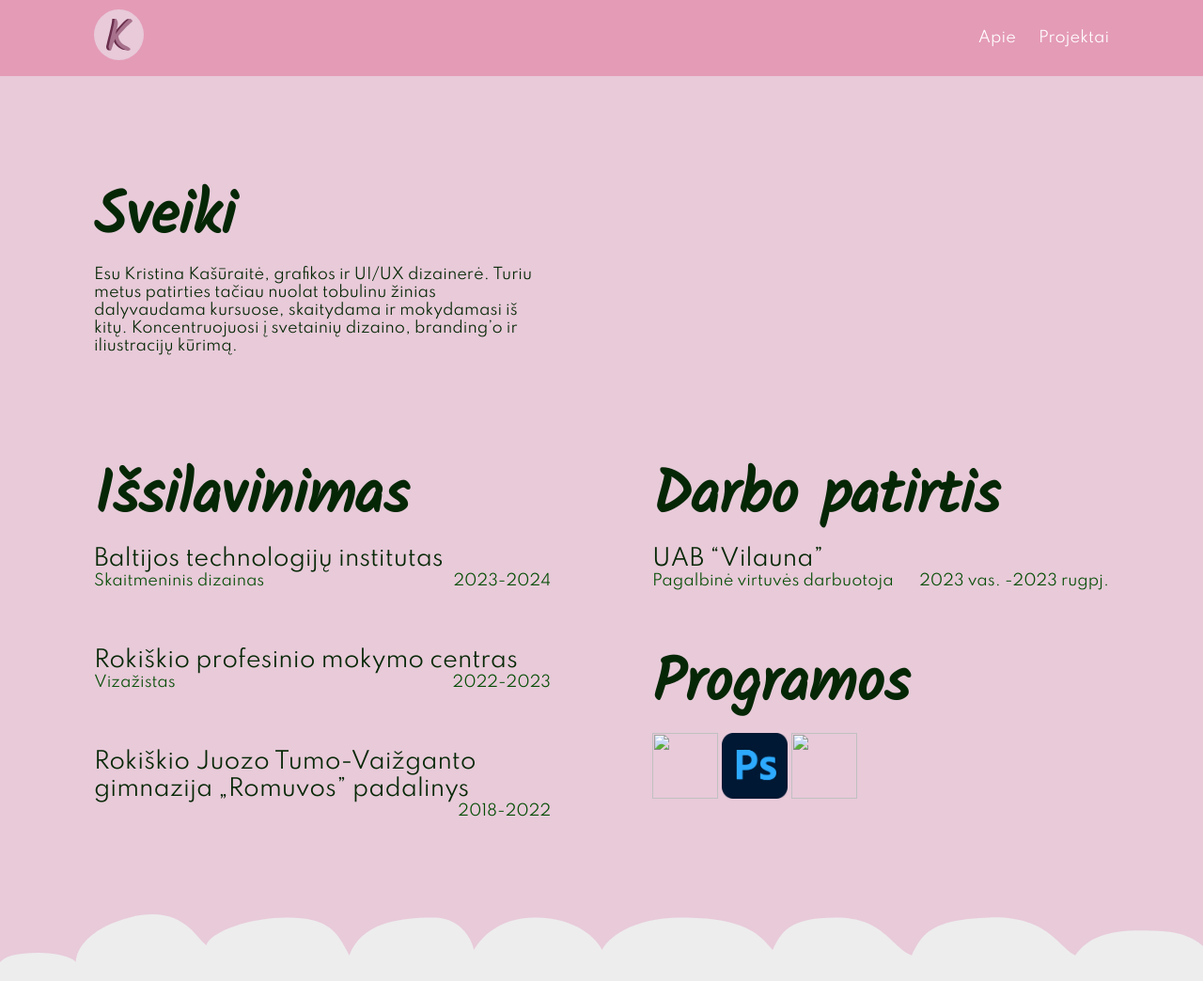
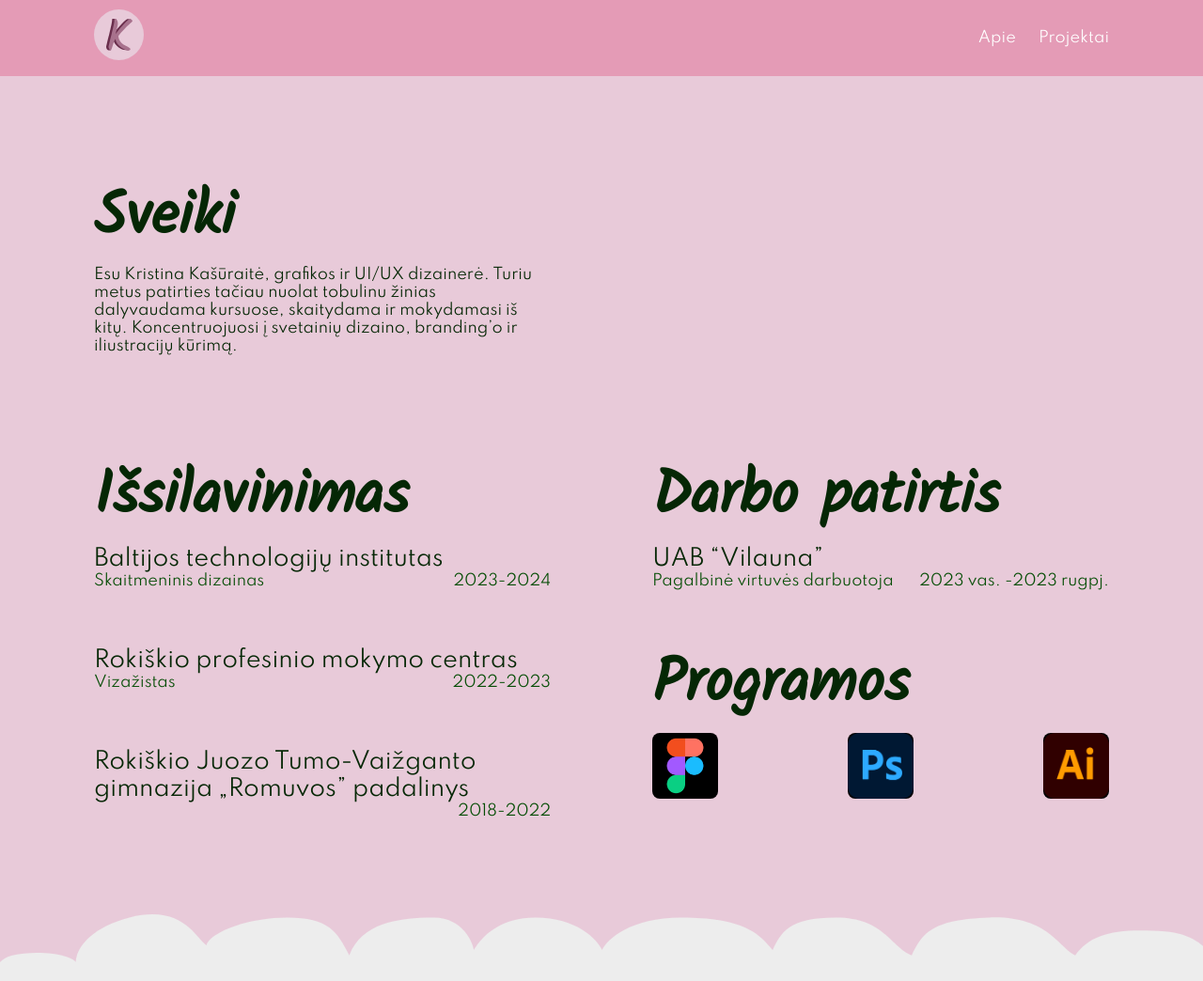
Before and after one commit to bernardasgzj/KristinosCV, a plain HTML site: page apie.html in a window 1280 px wide. Shown: the whole page at 94% size. Drawn offline with Linux system fonts and the light colour scheme.

Commit message:
Fix icons in about page

```diff
--- a/apie.html
+++ b/apie.html
@@ -92,9 +92,9 @@
                     Programos
                 </div>
                 <div class="icons">
-                    <img src="assets/figma.png">
+                    <img src="assets/figma.webp">
                     <img src="assets/photo-shop.png">
-                    <img src="assets/adobe-illustrator.svg">
+                    <img src="assets/adobe-illustrator.png">
                 </div>
             </div>
         </div>
--- a/assets/styles/about.css
+++ b/assets/styles/about.css
@@ -29,9 +29,16 @@
     font-size: var(--title-size);
 }
 
+.section .icons {
+    display: flex;
+    justify-content: space-between;
+}
+
 .section .icons img {
     width: 70px;
     height: 70px;
+    background-color: black;
+    border-radius: 8px;
 }
 
 .section .row + .row {
```
Also changed, not shown: assets/adobe-illustrator.png (added), assets/figma.webp (added).
